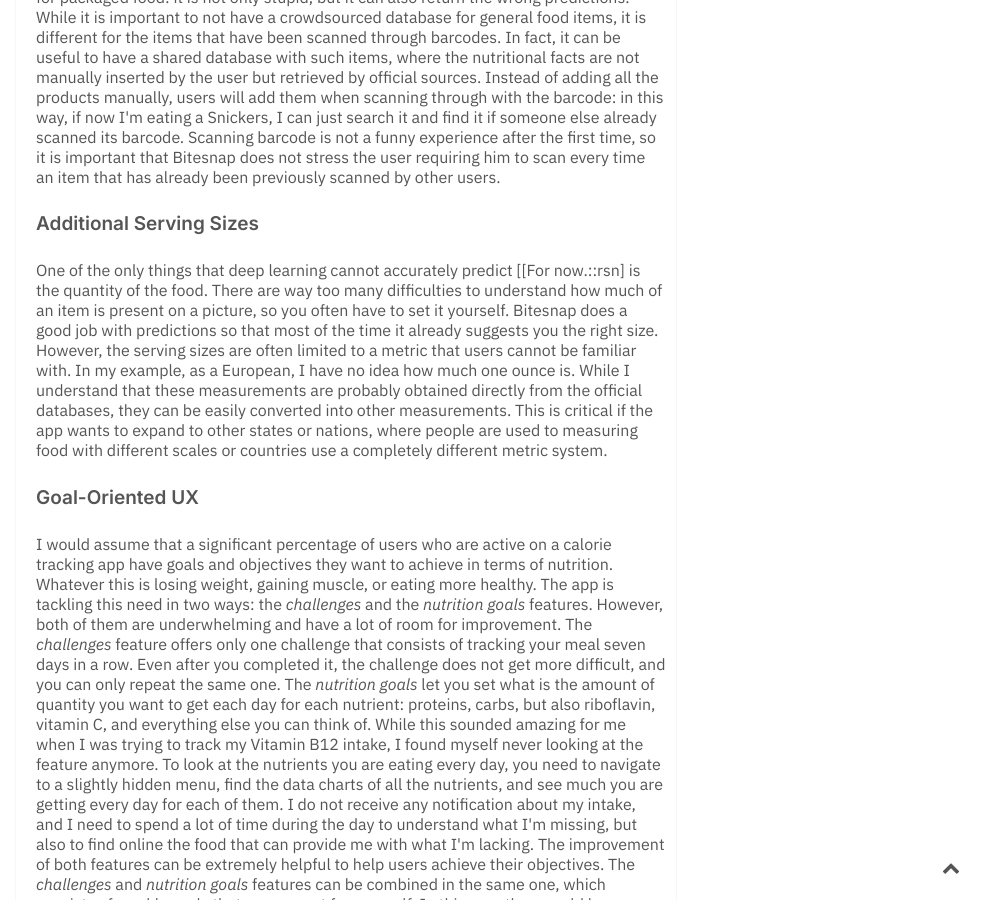
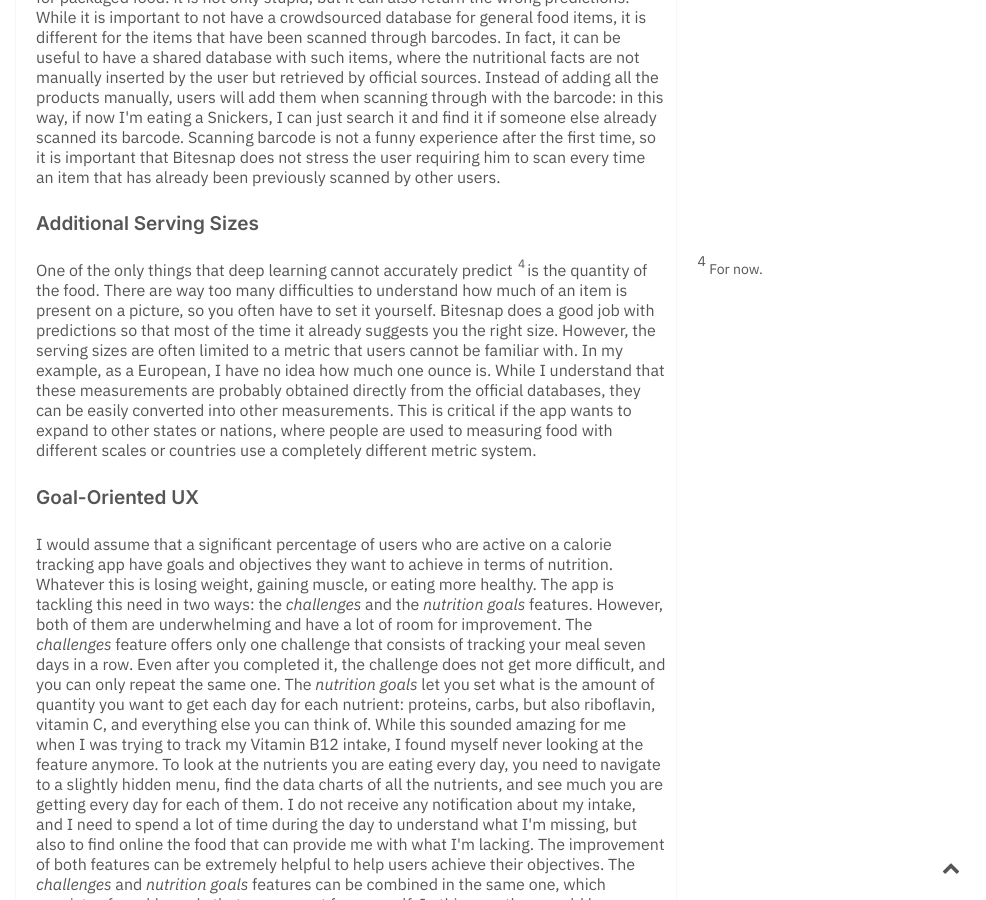
Before and after one commit to dariogentiletti/dariogentiletti.com, a Jekyll site: the page built from _posts/2020-10-10-KP-Product-Challenge.md, in a window 1280 px wide and 900 px high, scrolled down 5371 px. Shown: the whole window, without its empty margins (294-1280 px from the left). Built offline with Jekyll 4.4.1, drawn with Linux system fonts in a browser that asks for light colours.

Commit message:
Typo for rsn

```diff
--- a/_posts/2020-10-10-KP-Product-Challenge.md
+++ b/_posts/2020-10-10-KP-Product-Challenge.md
@@ -76,7 +76,7 @@ While the lack of crowdsourcing can be perceived as a limiting factor, I would s
 While it has been inserted in the most recent update, the feature of scanning the barcode does not work consistently with many items. One should not use deep learning for packaged food: it is not only stupid, but it can also return the wrong predictions. While it is important to not have a crowdsourced database for general food items, it is different for the items that have been scanned through barcodes. In fact, it can be useful to have a shared database with such items, where the nutritional facts are not manually inserted by the user but retrieved by official sources. Instead of adding all the products manually, users will add them when scanning through with the barcode: in this way, if now I'm eating a Snickers, I can just search it and find it if someone else already scanned its barcode. Scanning barcode is not a funny experience after the first time, so it is important that Bitesnap does not stress the user requiring him to scan every time an item that has already been previously scanned by other users.
 
 #### Additional Serving Sizes
-One of the only things that deep learning cannot accurately predict [[For now.::rsn] is the quantity of the food. There are way too many difficulties to understand how much of an item is present on a picture, so you often have to set it yourself. Bitesnap does a good job with predictions so that most of the time it already suggests you the right size. However, the serving sizes are often limited to a metric that users cannot be familiar with. In my example, as a European, I have no idea how much one ounce is. While I understand that these measurements are probably obtained directly from the official databases, they can be easily converted into other measurements. This is critical if the app wants to expand to other states or nations, where people are used to measuring food with different scales or countries use a completely different metric system.
+One of the only things that deep learning cannot accurately predict [[For now.::rsn]] is the quantity of the food. There are way too many difficulties to understand how much of an item is present on a picture, so you often have to set it yourself. Bitesnap does a good job with predictions so that most of the time it already suggests you the right size. However, the serving sizes are often limited to a metric that users cannot be familiar with. In my example, as a European, I have no idea how much one ounce is. While I understand that these measurements are probably obtained directly from the official databases, they can be easily converted into other measurements. This is critical if the app wants to expand to other states or nations, where people are used to measuring food with different scales or countries use a completely different metric system.
 
 #### Goal-Oriented UX
 I would assume that a significant percentage of users who are active on a calorie tracking app have goals and objectives they want to achieve in terms of nutrition. Whatever this is losing weight, gaining muscle, or eating more healthy. The app is tackling this need in two ways: the *challenges* and the *nutrition goals* features. However, both of them are underwhelming and have a lot of room for improvement.
```
